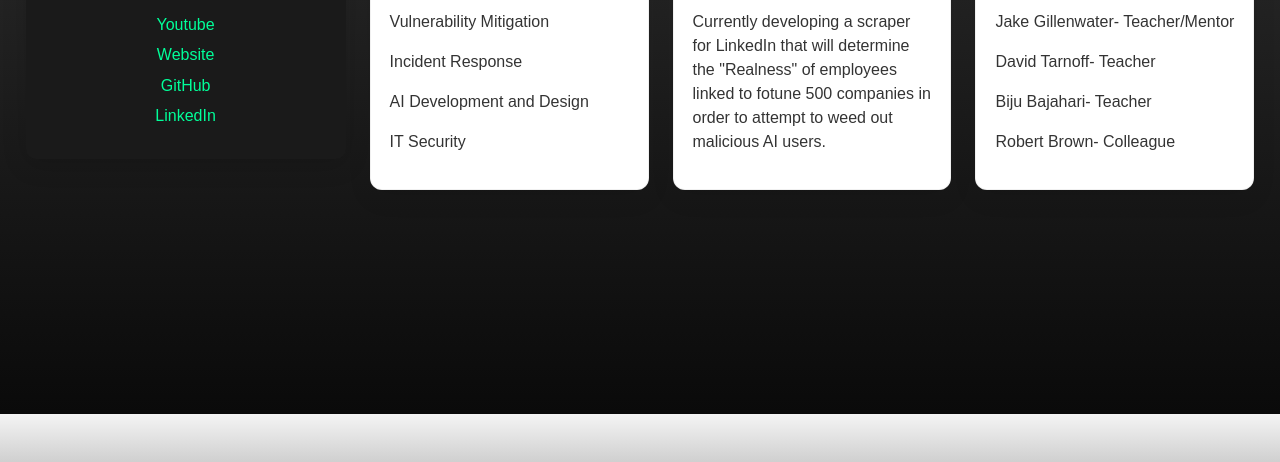
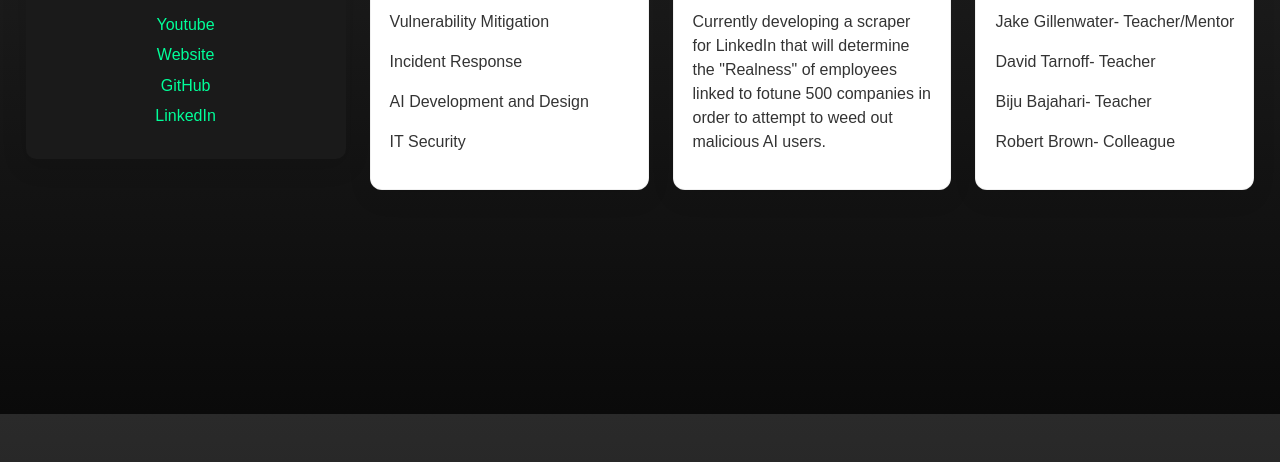
Before and after one commit to MagicMagoogul/studioellipsis, a plain HTML site: page resume.html in a window 1280 px wide. Shown: the part 386-848 px from the top of the page. Drawn offline with Linux system fonts and the light colour scheme.

Commit message:
Update resume.html

```diff
--- a/resume.html
+++ b/resume.html
@@ -13,7 +13,7 @@ body {
   line-height: 1.5;
 
   /* Gradient background: darkest at bottom, lighter at top */
-  background: linear-gradient(to top, #0a0a0a, #1a1a1a, #2a2a2a, #f4f4f4);
+  background: linear-gradient(to top, #0a0a0a, #1a1a1a, #2a2a2a);
 }
 
 
```
